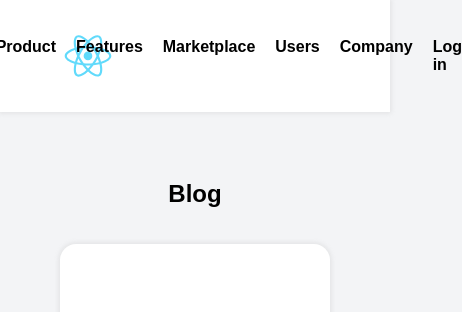
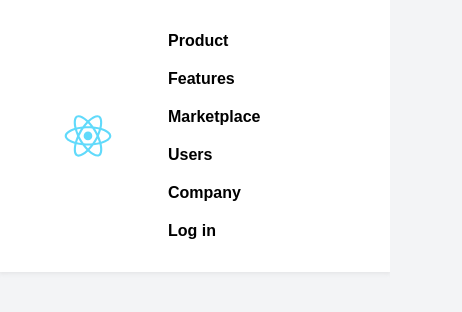
Before and after one commit to FSDSTR1023/css-avanzado, a React (Create React App) app: page / in a window 390 px wide. Shown: the top 312 px of the page, 462 px wide, since content can reach past the window. Built offline with nearby package versions, Linux system fonts and the light colour scheme.

Commit message:
ft: mobile responsive

```diff
--- a/src/App.css
+++ b/src/App.css
@@ -26,7 +26,7 @@ main {
 .nav-logo {
   height: 80px;
   aspect-ratio: 1;
-  pointer-events: none;
+  /* pointer-events: none; */
 }
 .nav-items {
   display: flex;
@@ -42,6 +42,14 @@ main {
 }
 .nav-items li:hover {
   color: rgb(97 218 251);
+}
+@media (max-width: 1250px) {
+  .nav-wrapper {
+    position: static;
+  }
+  .nav-items {
+    flex-direction: column;
+  }
 }
 
 /* Cards */
@@ -202,7 +210,7 @@ main {
 .review-wrapper {
   background-color: white;
   box-shadow: 0px 0px 5px 1px rgba(150, 150, 150, 0.2);
-  width: 90%;
+  width: 95%;
   display: flex;
   flex-direction: column;
   justify-content: center;
@@ -347,7 +355,8 @@ main {
 .blog-wrapper {
   background-color: white;
   box-shadow: 0px 0px 5px 1px rgba(150, 150, 150, 0.2);
-  width: 70%;
+  width: 95%;
+  max-width: 1200px;
   border-radius: 1rem;
   padding: 2rem;
 }
```
